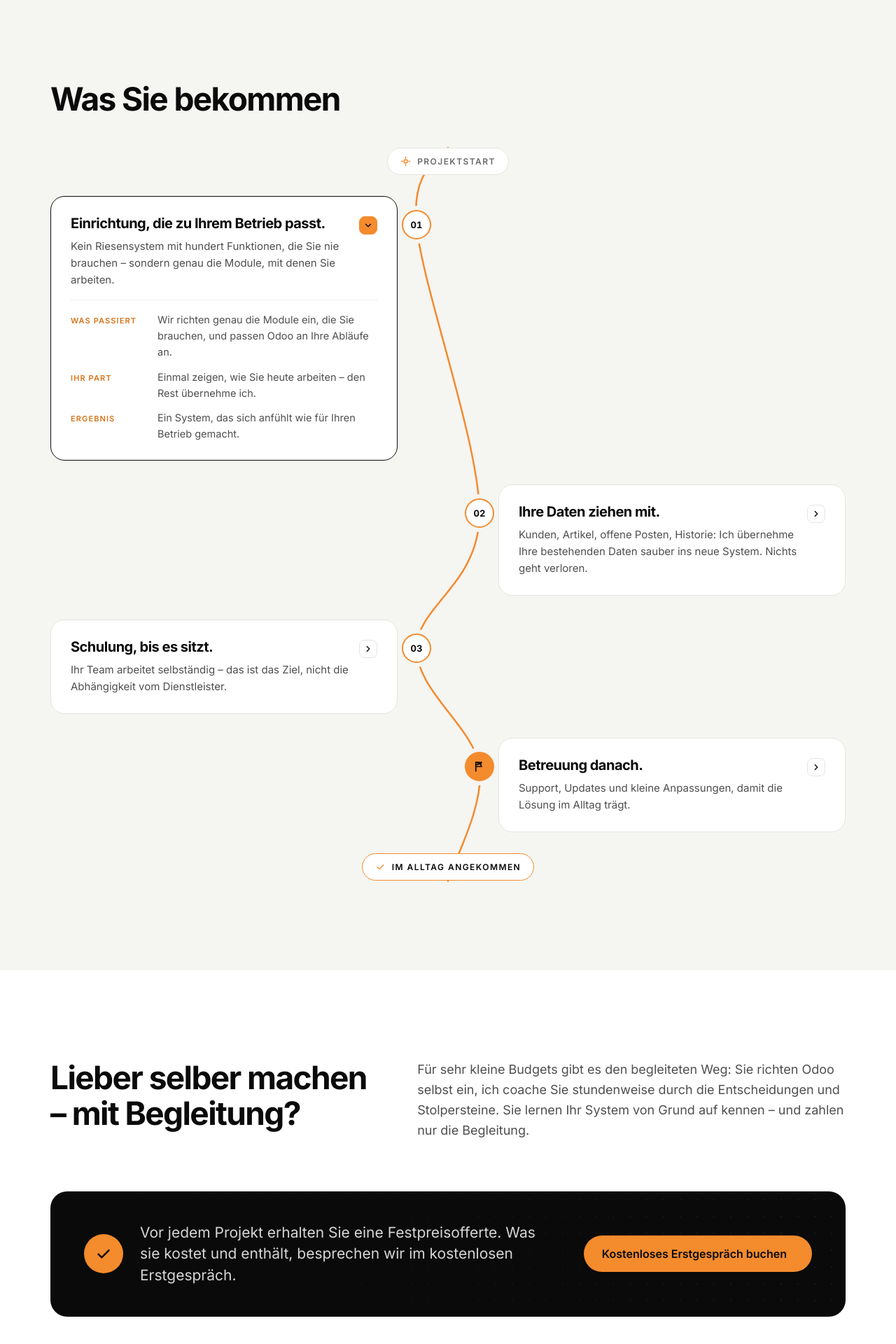
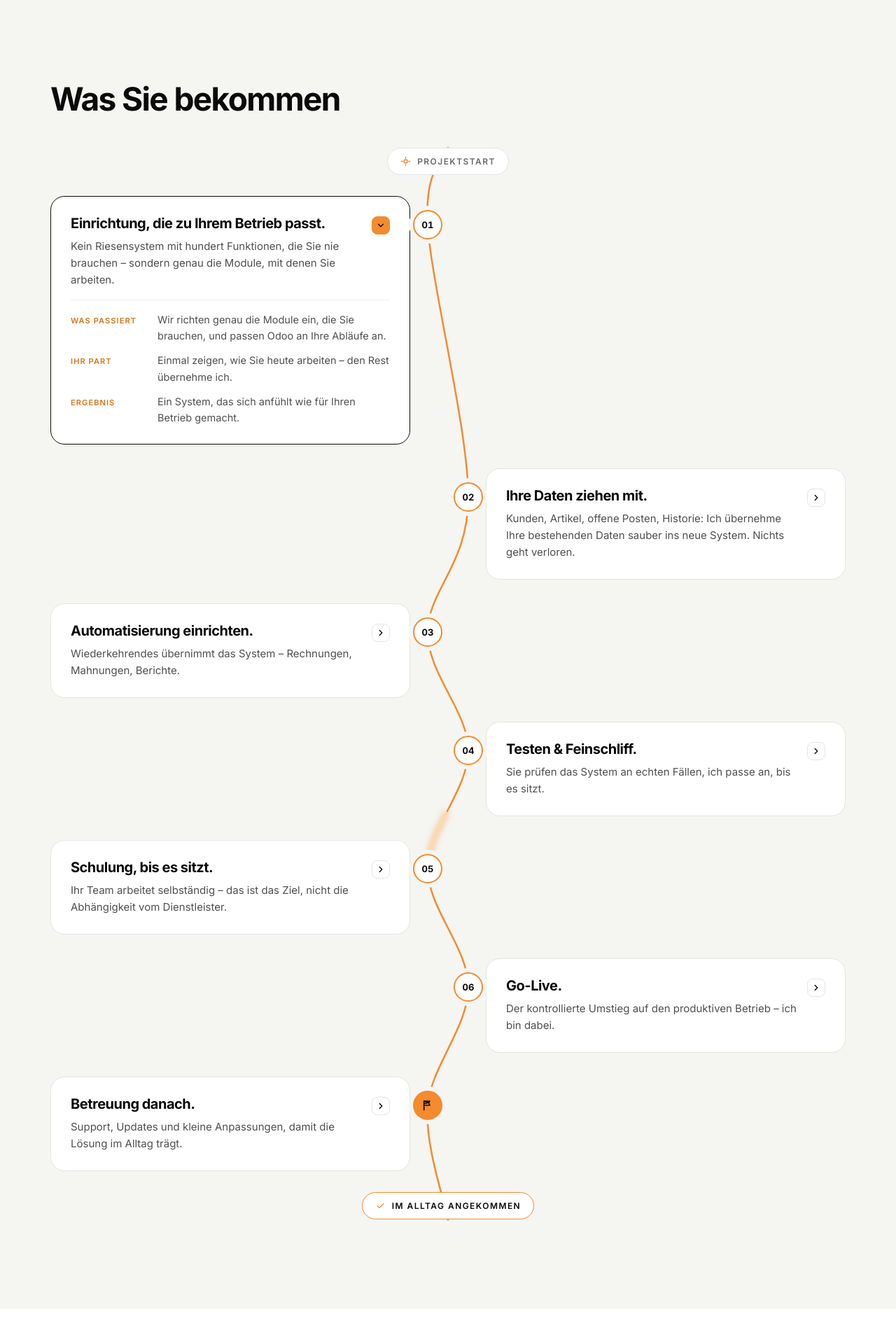
Before and after one commit to datalization1/datalization, a Django app: page /de/v2/odoo/einfuehrung/ in a window 1280 px wide. Shown: the part 1843-3763 px from the top of the page at 70% size. Run offline with Django 4.2, Linux system fonts and the light colour scheme.

Commit message:
v2: animierte Schlängel-Route, Navigations-Loader, 7 Implementierungsschritte
Reise-Route auf "Odoo einführen":
- Schlängellinie dezenter geschwungen (Stationen näher an der Mitte).
- Dauerhafter, langsamer Puls wandert endlos die Route entlang (WAAPI),
  statt einmaligem Einzeichnen; Basislinie bleibt sichtbar.
- Zwei zusätzliche Linien (Basis + Puls), Pfad weiter per JS aus den
  echten Pin-Positionen berechnet (passt sich an Aufklappen/Resize an).
- Drei neue Schritte: Automatisierung einrichten, Testen & Feinschliff,
  Go-Live -> 7 Stationen (01–06 + Ziel-Fähnchen Betreuung). Entwurfstexte.

Loader (base_v2):
- Erscheint jetzt bei jeder internen Navigation und jedem Formular-Absenden
  (vorher nur bei Erstgespräch-CTAs); externe Links/Anker/mailto/tel/_blank
  ausgenommen.
- Overlay auf hell umgestellt, damit der dunkle Loader sichtbar ist.

Co-Authored-By: Claude Opus 4.8 (1M context) <noreply@anthropic.com>

```diff
--- a/web/static/css/v2.css
+++ b/web/static/css/v2.css
@@ -271,15 +271,17 @@ a:hover { color: #0A0A0A; }
 .jchip--start { margin-bottom: 30px; }
 .jchip--end { margin-top: 30px; color: #0A0A0A; border-color: #F48B2D; }
 .jtrack { list-style: none; margin: 0; padding: 0; display: grid; gap: 34px; position: relative; z-index: 1; }
-.jstop { position: relative; width: calc(50% - 72px); }
+.jstop { position: relative; width: calc(50% - 54px); }
 .jstop:nth-child(odd) { justify-self: start; }
 .jstop:nth-child(even) { justify-self: end; }
 .jpin { position: absolute; top: 20px; width: 42px; height: 42px; border-radius: 50%; background: #FFFFFF; border: 2px solid #F48B2D; color: #0A0A0A; font-weight: 700; font-size: 13px; display: flex; align-items: center; justify-content: center; font-variant-numeric: tabular-nums; z-index: 2; box-shadow: 0 0 0 6px var(--sec-bg, #F5F5F2); }
-.jstop:nth-child(odd) .jpin { right: -48px; }
-.jstop:nth-child(even) .jpin { left: -48px; }
-/* Schlängel-Linie (SVG, per JS gezeichnet) */
+.jstop:nth-child(odd) .jpin { right: -46px; }
+.jstop:nth-child(even) .jpin { left: -46px; }
+/* Schlängel-Linie (SVG, per JS gezeichnet): Basislinie + wandernder Puls */
 .jsnake { position: absolute; inset: 0; width: 100%; height: 100%; pointer-events: none; z-index: 0; overflow: visible; }
-.jsnake path { fill: none; stroke: #F48B2D; stroke-width: 2.5; stroke-linecap: round; stroke-linejoin: round; }
+.jsnake path { fill: none; stroke-linecap: round; stroke-linejoin: round; }
+.jsnake-base { stroke: #F48B2D; stroke-width: 2.5; }
+.jsnake-pulse { stroke: #FFD9A8; stroke-width: 4; filter: drop-shadow(0 0 5px rgba(244, 139, 45, .85)); }
 .journey.snake-ready::before { display: none; }
 .jpin--flag { background: #F48B2D; border-color: #F48B2D; }
 .jpin--flag svg { width: 18px; height: 18px; }
@@ -307,22 +309,11 @@ a:hover { color: #0A0A0A; }
   .jstop { width: auto; margin-left: 58px; }
   .jstop:nth-child(odd) .jpin, .jstop:nth-child(even) .jpin { left: -58px; right: auto; }
 }
-/* Schlängel-Linie zeichnet sich beim Scrollen + Stationen poppen nacheinander (nur mit JS) */
-.js .jsnake path { transition: stroke-dashoffset 1.2s cubic-bezier(.6, 0, .2, 1); }
-.js .journey .jpin { opacity: 0; }
-.js .journey.drawn .jpin { animation: jpop .5s cubic-bezier(.3, 1.4, .5, 1) forwards; }
-.js .journey.drawn .jstop:nth-child(1) .jpin { animation-delay: .25s; }
-.js .journey.drawn .jstop:nth-child(2) .jpin { animation-delay: .5s; }
-.js .journey.drawn .jstop:nth-child(3) .jpin { animation-delay: .75s; }
-.js .journey.drawn .jstop:nth-child(4) .jpin { animation-delay: 1s; }
-@keyframes jpop { from { opacity: 0; transform: scale(.4); } to { opacity: 1; transform: scale(1); } }
-
 @media (prefers-reduced-motion: reduce) {
   .jcard, .jtoggle { transition: none; }
   .jcard:hover { transform: none; }
   .js .jcard[open] .jdetail { animation: none; }
-  .js .jsnake path { transition: none; }
-  .js .journey .jpin { animation: none; opacity: 1; }
+  .jsnake-pulse { display: none; }
 }
 
 /* ---------- "Was Sie bekommen" (Unterseiten) ---------- */
@@ -539,7 +530,7 @@ a:hover { color: #0A0A0A; }
 .foot a:hover { color: #FFFFFF; }
 
 /* ---------- Seiten-Loader ---------- */
-.v2-loader { position: fixed; inset: 0; z-index: 400; display: none; align-items: center; justify-content: center; background: rgba(10, 10, 10, .82); backdrop-filter: blur(4px); }
+.v2-loader { position: fixed; inset: 0; z-index: 400; display: none; align-items: center; justify-content: center; background: rgba(250, 249, 247, .94); backdrop-filter: blur(4px); -webkit-backdrop-filter: blur(4px); }
 .v2-loader.is-visible { display: flex; }
 .v2-loader img { width: 96px; height: 96px; }
 
--- a/web/templates/v2/base_v2.html
+++ b/web/templates/v2/base_v2.html
@@ -132,15 +132,27 @@
       var yearEl = document.getElementById('current-year');
       if (yearEl) { yearEl.textContent = new Date().getFullYear(); }
 
-      // Loader beim Klick auf einen Erstgespräch-CTA (erst nach 300 ms, nie bei reduce)
+      // Loader bei jeder internen Navigation / jedem Seitenwechsel
       var loader = document.getElementById('v2Loader');
-      if (loader && !reduce) {
-        document.querySelectorAll('[data-loader]').forEach(function (link) {
-          link.addEventListener('click', function () {
-            setTimeout(function () { loader.classList.add('is-visible'); }, 300);
-          });
+      if (loader) {
+        var showLoader = function () { loader.classList.add('is-visible'); loader.setAttribute('aria-hidden', 'false'); };
+        var hideLoader = function () { loader.classList.remove('is-visible'); loader.setAttribute('aria-hidden', 'true'); };
+        document.addEventListener('click', function (e) {
+          var a = e.target.closest ? e.target.closest('a') : null;
+          if (!a) return;
+          if (a.target === '_blank' || a.hasAttribute('download')) return;
+          if (e.defaultPrevented || e.button !== 0 || e.metaKey || e.ctrlKey || e.shiftKey || e.altKey) return;
+          var href = a.getAttribute('href') || '';
+          if (!href || /^(#|mailto:|tel:|javascript:)/i.test(href)) return;
+          var url;
+          try { url = new URL(a.href, location.href); } catch (err) { return; }
+          if (url.origin !== location.origin) return;
+          if (url.pathname === location.pathname && url.hash) return; // reiner Anker auf gleicher Seite
+          showLoader();
         });
-        window.addEventListener('pageshow', function () { loader.classList.remove('is-visible'); });
+        document.addEventListener('submit', showLoader);
+        window.addEventListener('beforeunload', showLoader);
+        window.addEventListener('pageshow', hideLoader);
       }
     })();
   </script>
--- a/web/templates/v2/odoo_einfuehrung.html
+++ b/web/templates/v2/odoo_einfuehrung.html
@@ -57,7 +57,7 @@
   <div class="wrap">
     <h2 class="reveal">{% trans "Was Sie bekommen" %}</h2>
     <div class="journey reveal">
-      <svg class="jsnake" aria-hidden="true"><path d=""></path></svg>
+      <svg class="jsnake" aria-hidden="true"><path class="jsnake-base" d=""></path><path class="jsnake-pulse" d=""></path></svg>
       <div class="journey-cap">
         <span class="jchip jchip--start"><svg viewBox="0 0 24 24" fill="none" stroke="currentColor" stroke-width="2.2" stroke-linecap="round" stroke-linejoin="round" aria-hidden="true"><circle cx="12" cy="12" r="4"></circle><path d="M12 2v3M12 19v3M2 12h3M19 12h3"></path></svg>{% trans "Projektstart" %}</span>
       </div>
@@ -101,6 +101,40 @@
           <details class="jcard">
             <summary>
               <div>
+                <h3>{% trans "Automatisierung einrichten." %}</h3>
+                <p>{% blocktrans trimmed %}Wiederkehrendes übernimmt das System – Rechnungen, Mahnungen, Berichte.{% endblocktrans %}</p>
+              </div>
+              <span class="jtoggle" aria-hidden="true"><svg viewBox="0 0 24 24" fill="none" stroke="currentColor" stroke-width="2.4" stroke-linecap="round" stroke-linejoin="round"><path d="M9 6l6 6-6 6"></path></svg></span>
+            </summary>
+            <div class="jdetail">
+              <div class="jd-row"><span class="jd-label">{% trans "Was passiert" %}</span><p>{% blocktrans trimmed %}Ich richte in Odoo ein, was sich bei Ihnen wiederholt: Rechnungsläufe, Mahnungen, Berichte, Dateiablage.{% endblocktrans %}</p></div>
+              <div class="jd-row"><span class="jd-label">{% trans "Ihr Part" %}</span><p>{% blocktrans trimmed %}Mir zeigen, welche Routine-Aufgaben am meisten Zeit fressen.{% endblocktrans %}</p></div>
+              <div class="jd-row"><span class="jd-label">{% trans "Ergebnis" %}</span><p>{% blocktrans trimmed %}Weniger Handarbeit, weniger Fehler – mehr Zeit fürs Wesentliche.{% endblocktrans %}</p></div>
+            </div>
+          </details>
+        </li>
+        <li class="jstop">
+          <span class="jpin">04</span>
+          <details class="jcard">
+            <summary>
+              <div>
+                <h3>{% trans "Testen &amp; Feinschliff." %}</h3>
+                <p>{% blocktrans trimmed %}Sie prüfen das System an echten Fällen, ich passe an, bis es sitzt.{% endblocktrans %}</p>
+              </div>
+              <span class="jtoggle" aria-hidden="true"><svg viewBox="0 0 24 24" fill="none" stroke="currentColor" stroke-width="2.4" stroke-linecap="round" stroke-linejoin="round"><path d="M9 6l6 6-6 6"></path></svg></span>
+            </summary>
+            <div class="jdetail">
+              <div class="jd-row"><span class="jd-label">{% trans "Was passiert" %}</span><p>{% blocktrans trimmed %}Wir gehen Ihre echten Abläufe durch; was hakt, justiere ich nach.{% endblocktrans %}</p></div>
+              <div class="jd-row"><span class="jd-label">{% trans "Ihr Part" %}</span><p>{% blocktrans trimmed %}Das System an Ihren eigenen Fällen ausprobieren und Rückmeldung geben.{% endblocktrans %}</p></div>
+              <div class="jd-row"><span class="jd-label">{% trans "Ergebnis" %}</span><p>{% blocktrans trimmed %}Ein System, das im Alltag wirklich funktioniert – ohne böse Überraschungen beim Start.{% endblocktrans %}</p></div>
+            </div>
+          </details>
+        </li>
+        <li class="jstop">
+          <span class="jpin">05</span>
+          <details class="jcard">
+            <summary>
+              <div>
                 <h3>{% trans "Schulung, bis es sitzt." %}</h3>
                 <p>{% blocktrans trimmed %}Ihr Team arbeitet selbständig – das ist das Ziel, nicht die Abhängigkeit vom Dienstleister.{% endblocktrans %}</p>
               </div>
@@ -110,6 +144,23 @@
               <div class="jd-row"><span class="jd-label">{% trans "Was passiert" %}</span><p>{% blocktrans trimmed %}Ich zeige Ihrem Team die tägliche Arbeit – an Ihren echten Daten, nicht an Demo-Beispielen.{% endblocktrans %}</p></div>
               <div class="jd-row"><span class="jd-label">{% trans "Ihr Part" %}</span><p>{% blocktrans trimmed %}Ein paar Stunden Zeit Ihres Teams.{% endblocktrans %}</p></div>
               <div class="jd-row"><span class="jd-label">{% trans "Ergebnis" %}</span><p>{% blocktrans trimmed %}Ihr Team arbeitet selbständig – ohne Abhängigkeit vom Dienstleister.{% endblocktrans %}</p></div>
+            </div>
+          </details>
+        </li>
+        <li class="jstop">
+          <span class="jpin">06</span>
+          <details class="jcard">
+            <summary>
+              <div>
+                <h3>{% trans "Go-Live." %}</h3>
+                <p>{% blocktrans trimmed %}Der kontrollierte Umstieg auf den produktiven Betrieb – ich bin dabei.{% endblocktrans %}</p>
+              </div>
+              <span class="jtoggle" aria-hidden="true"><svg viewBox="0 0 24 24" fill="none" stroke="currentColor" stroke-width="2.4" stroke-linecap="round" stroke-linejoin="round"><path d="M9 6l6 6-6 6"></path></svg></span>
+            </summary>
+            <div class="jdetail">
+              <div class="jd-row"><span class="jd-label">{% trans "Was passiert" %}</span><p>{% blocktrans trimmed %}Wir schalten geplant auf Odoo um; am Go-Live-Tag bin ich für Sie erreichbar.{% endblocktrans %}</p></div>
+              <div class="jd-row"><span class="jd-label">{% trans "Ihr Part" %}</span><p>{% blocktrans trimmed %}Den vereinbarten Umstiegstermin im Team freihalten.{% endblocktrans %}</p></div>
+              <div class="jd-row"><span class="jd-label">{% trans "Ergebnis" %}</span><p>{% blocktrans trimmed %}Sie arbeiten produktiv mit Odoo – begleitet, nicht allein gelassen.{% endblocktrans %}</p></div>
             </div>
           </details>
         </li>
@@ -161,10 +212,11 @@
     var journey = document.querySelector('.journey');
     if (!journey) return;
     var svg = journey.querySelector('.jsnake');
-    var path = svg && svg.querySelector('path');
-    if (!path) return;
+    var base = svg && svg.querySelector('.jsnake-base');
+    var pulse = svg && svg.querySelector('.jsnake-pulse');
+    if (!base || !pulse) return;
     var reduce = window.matchMedia && window.matchMedia('(prefers-reduced-motion: reduce)').matches;
-    var drawn = false;
+    var pulseAnim = null;
 
     function smooth(pts) {
       var d = 'M' + pts[0][0].toFixed(1) + ' ' + pts[0][1].toFixed(1);
@@ -175,6 +227,17 @@
         d += ' C' + c1x.toFixed(1) + ' ' + c1y.toFixed(1) + ' ' + c2x.toFixed(1) + ' ' + c2y.toFixed(1) + ' ' + p2[0].toFixed(1) + ' ' + p2[1].toFixed(1);
       }
       return d;
+    }
+
+    function startPulse(len) {
+      if (reduce || !pulse.animate || !len) { pulse.style.display = 'none'; return; }
+      var dash = 80;
+      pulse.style.strokeDasharray = dash + ' ' + len;
+      if (pulseAnim) pulseAnim.cancel();
+      pulseAnim = pulse.animate(
+        [{ strokeDashoffset: 0 }, { strokeDashoffset: -(len + dash) }],
+        { duration: Math.max(7000, Math.round(len * 7)), iterations: Infinity, easing: 'linear' }
+      );
     }
 
     function build() {
@@ -188,12 +251,12 @@
       var mobile = jr.width <= 768;
       var pts = [[mobile ? pinPts[0][0] : jr.width / 2, 0]].concat(pinPts);
       pts.push([mobile ? pinPts[pinPts.length - 1][0] : jr.width / 2, jr.height]);
-      path.setAttribute('d', smooth(pts));
+      var d = smooth(pts);
+      base.setAttribute('d', d);
+      pulse.setAttribute('d', d);
       svg.setAttribute('viewBox', '0 0 ' + jr.width + ' ' + jr.height);
-      var len = path.getTotalLength();
-      path.style.strokeDasharray = len;
-      path.style.strokeDashoffset = drawn ? 0 : len;
       journey.classList.add('snake-ready');
+      startPulse(base.getTotalLength());
     }
 
     build();
@@ -203,21 +266,6 @@
     journey.querySelectorAll('details.jcard').forEach(function (d) {
       d.addEventListener('toggle', function () { setTimeout(build, 10); });
     });
-
-    if (reduce || !('IntersectionObserver' in window)) {
-      drawn = true; path.style.strokeDashoffset = 0; journey.classList.add('drawn');
-    } else {
-      var io = new IntersectionObserver(function (es) {
-        es.forEach(function (e) {
-          if (e.isIntersecting) {
-            drawn = true;
-            requestAnimationFrame(function () { path.style.strokeDashoffset = 0; journey.classList.add('drawn'); });
-            io.disconnect();
-          }
-        });
-      }, { threshold: 0.15 });
-      io.observe(journey);
-    }
   })();
 </script>
 {% endblock %}
```
